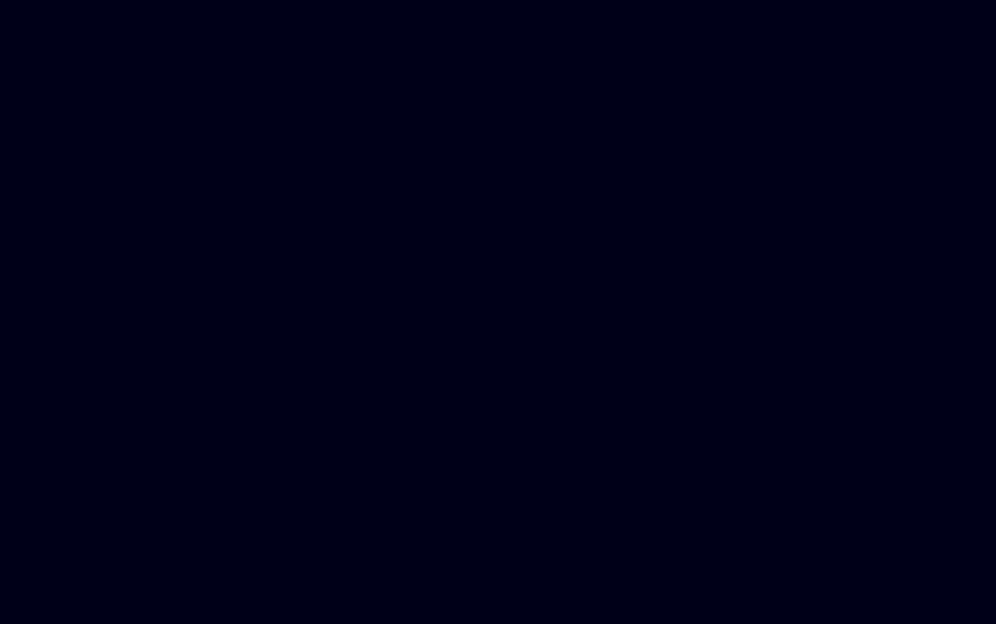
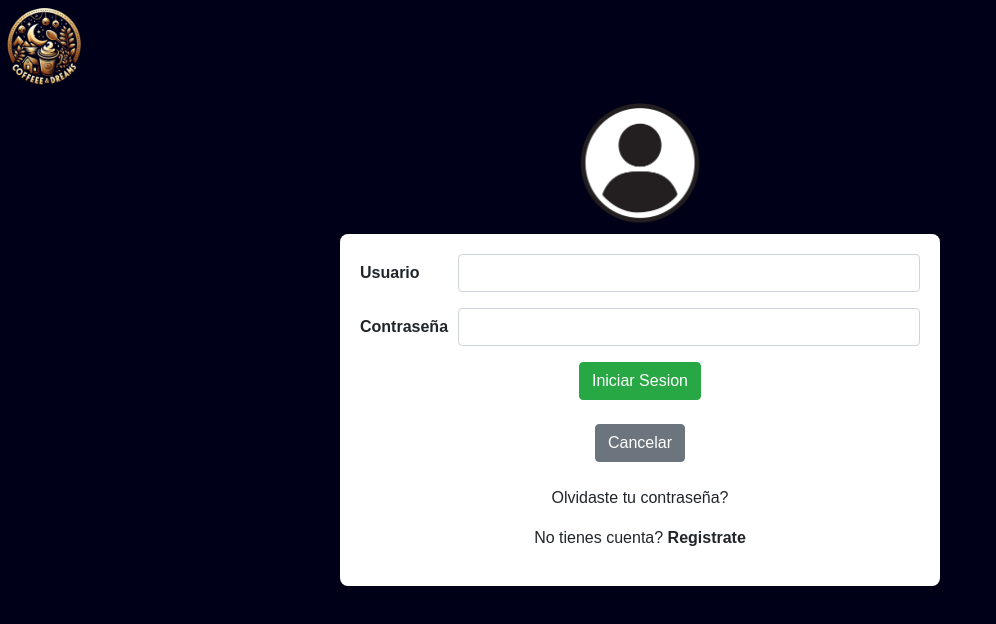
Before and after one commit to PaulCabreraEPN/SaboresDeEcuador, a React (Create React App) app: page /login in a window 1280 px wide. Before the commit this address had no page. Shown: the top 624 px of the page, without its empty margins (0-996 px from the left). Built offline with nearby package versions, Linux system fonts and the light colour scheme.

Commit message:
login agregado

```diff
--- a/src/App.js
+++ b/src/App.js
@@ -5,6 +5,7 @@ import { Menu } from './componentes/menu.js';
 import { Cabecera } from './componentes/cabecera.js';
 import { Pie } from './componentes/pie.js';
 import Registro from './componentes/registro.js';
+import Login from './componentes/login.js';
 import { Productos } from './componentes/Productos.js';
 import { Sobre_Nosotros } from './componentes/Sobre_Nosotros.js';
 
@@ -52,6 +53,7 @@ function App() {
       <Routes>
         <Route path='/' element={<HomePage />} />
         <Route path='/registro' element={<Registro />} />
+        <Route path='/login' element={<Login />}  />
         <Route path='/Productos' element={<Productos />} />
         <Route path='/Sobre_Nosotros' element={<Sobre_Nosotros />} />
       </Routes>
--- a/src/componentes/cabecera.js
+++ b/src/componentes/cabecera.js
@@ -8,7 +8,7 @@ export const Cabecera = () => {
   const navigate = useNavigate();
 
   const handleLoginClick = () => {
-    navigate('/registro');
+    navigate('/login');
   };
 
 
--- /dev/null
+++ b/src/componentes/login.css
@@ -0,0 +1,47 @@
+/* Estilo general para el contenedor */
+.contenedor-login {
+    width: 100%;
+    max-width: 600px;
+    margin: 0 auto;
+    padding: 20px;
+    border-radius: 8px;
+    box-shadow: 0 4px 8px rgba(0, 0, 0, 0.1);
+    background-color: #ffffff;
+    text-align: center;
+}
+
+.user{
+    align-items: center;
+    display: block;
+    margin: 10px auto;
+    width: 200px;
+
+}
+
+.col-form-label {
+    text-align: left;
+    font-weight: 600;
+}
+
+
+
+.btn-success {
+    background-color: #28a745;
+    border-color: #28a745;
+}
+
+.btn-secondary {
+    background-color: #6c757d;
+    border-color: #6c757d;
+}
+
+a {
+    color: #007bff;
+    text-decoration: none;
+    font-weight: bold;
+    cursor: pointer;
+}
+
+a:hover {
+    text-decoration: underline;
+}
--- /dev/null
+++ b/src/componentes/login.js
@@ -0,0 +1,50 @@
+import React from "react";
+import { useNavigate } from 'react-router-dom';
+import 'bootstrap/dist/css/bootstrap.min.css';
+import logo from './imagenes/MainLogo.png';
+import user from './imagenes/Usuario_logo.webp';
+import './login.css'
+
+const Login=() =>{
+    const navigate = useNavigate();
+    const handleRegClick = () => {
+    navigate('/registro');
+  };
+  const handleCancel = () => {
+    navigate('/');
+    };
+    return(
+        <div >
+            <img src={logo} alt="logo" width={'90px'} />
+
+            <div>
+            <img src={user} alt="user" className="user" width={'90px'} />
+                <div className="contenedor-login">
+                    <div class="mb-3 row">
+                        <label for="inputPassword" class="col-sm-2 col-form-label">Usuario</label>
+                        <div class="col-sm-10">
+                        <input type="email" class="form-control" id="inputPassword"/>
+                        </div>
+                    </div>
+
+                    <div class="mb-3 row">
+                        <label for="inputPassword" class="col-sm-2 col-form-label">Contraseña</label>
+                        <div class="col-sm-10">
+                        <input type="password" class="form-control" id="inputPassword"/>
+                        </div>
+                    </div>
+                    <button type="submit" className="btn btn-success">Iniciar Sesion</button>
+                                    <br /><br />
+                                    <button type="button" onClick={handleCancel} className="btn btn-secondary">Cancelar</button>
+                                    <br /><br />
+                    <p>Olvidaste tu contraseña?</p>
+                    <p>No tienes cuenta? <a onClick={handleRegClick}>Registrate </a></p>
+
+                </div>
+            </div>
+        </div>
+    )
+
+
+}
+export default Login;
--- a/src/componentes/registro.js
+++ b/src/componentes/registro.js
@@ -80,7 +80,7 @@ const Registro = () => {
     };
 
     const handleCancel = () => {
-        navigate('/');
+        navigate('/login');
     };
 
     return (
```
